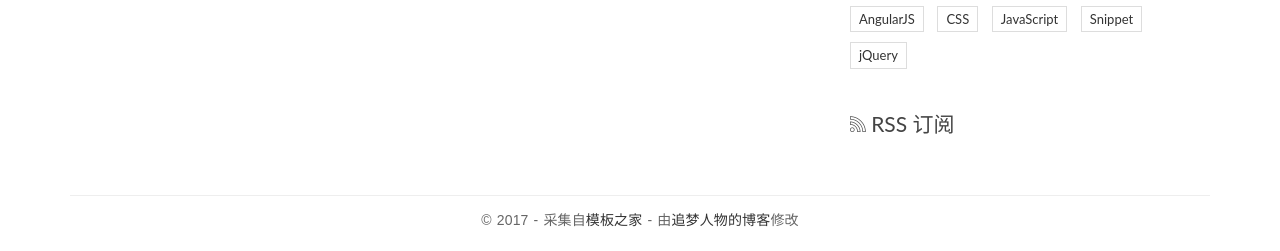
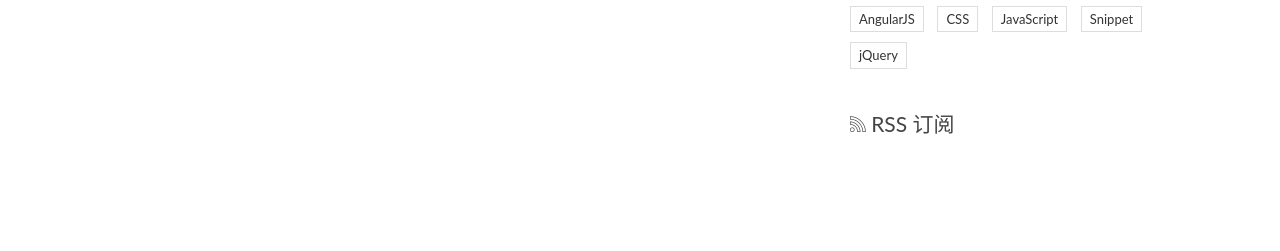
Before and after one commit to Jerot-China/bidepanpan_blog, a Django app: page / in a window 1280 px wide. Shown: the part 596-847 px from the top of the page. After the commit the page ends 730 px from the top, so only its background shows below. Run offline with Django 3.2, Linux system fonts and the light colour scheme; data that the repository does not hold is empty; some libraries are stand-ins or nearby versions.

Commit message:
更新继承模板

```diff
--- a/blog/templates/base.html
+++ b/blog/templates/base.html
@@ -42,7 +42,7 @@
 
                     <div class="collapse navbar-collapse" id="bs-example-navbar-collapse-1">
                         <ul class="nav navbar-nav navbar-right">
-                            <li class="cl-effect-11"><a href="index.html" data-hover="首页">首页</a></li>
+                            <li class="cl-effect-11"><a href="{% url 'blog:index' %}" data-hover="首页">首页</a></li>
                             <li class="cl-effect-11"><a href="full-width.html" data-hover="博客">博客</a></li>
                             <li class="cl-effect-11"><a href="about.html" data-hover="关于">关于</a></li>
                             <li class="cl-effect-11"><a href="contact.html" data-hover="联系">联系</a></li>
@@ -160,25 +160,13 @@
         </div>
     </div>
 </div>
-<footer id="site-footer">
-    <div class="container">
-        <div class="row">
-            <div class="col-md-12">
-                <p class="copyright">&copy 2017 - 采集自<a href="http://www.cssmoban.com/"
-                                                        target="_blank" title="模板之家">模板之家</a>
-                    - 由<a href="http://zmrenwu.com/" title="网页模板" target="_blank">追梦人物的博客</a>修改
-                </p>
-            </div>
-        </div>
-    </div>
-</footer>
 
 <!-- Mobile Menu -->
 <div class="overlay overlay-hugeinc">
     <button type="button" class="overlay-close"><span class="ion-ios-close-empty"></span></button>
     <nav>
         <ul>
-            <li><a href="index.html">首页</a></li>
+            <li><a href="{% url 'blog:index' %}">首页</a></li>
             <li><a href="full-width.html">博客</a></li>
             <li><a href="about.html">关于</a></li>
             <li><a href="contact.html">联系</a></li>
```
